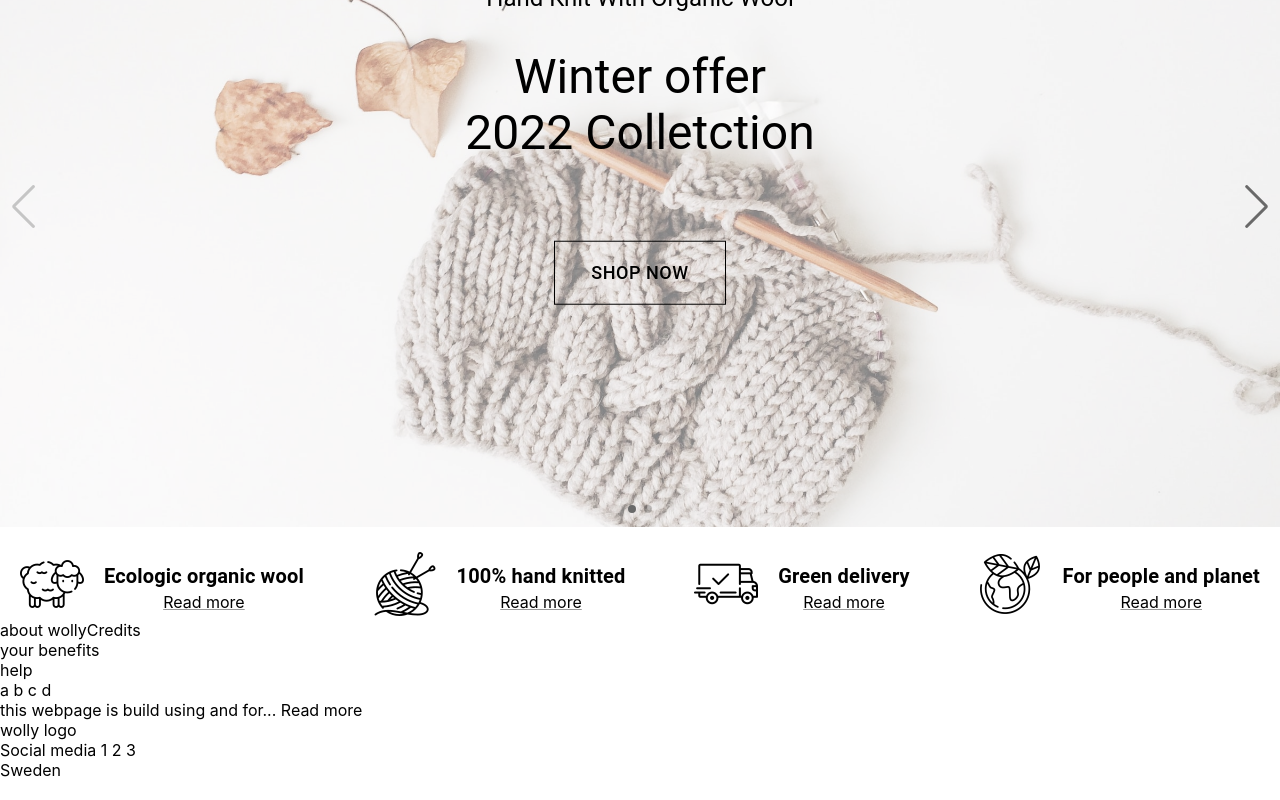
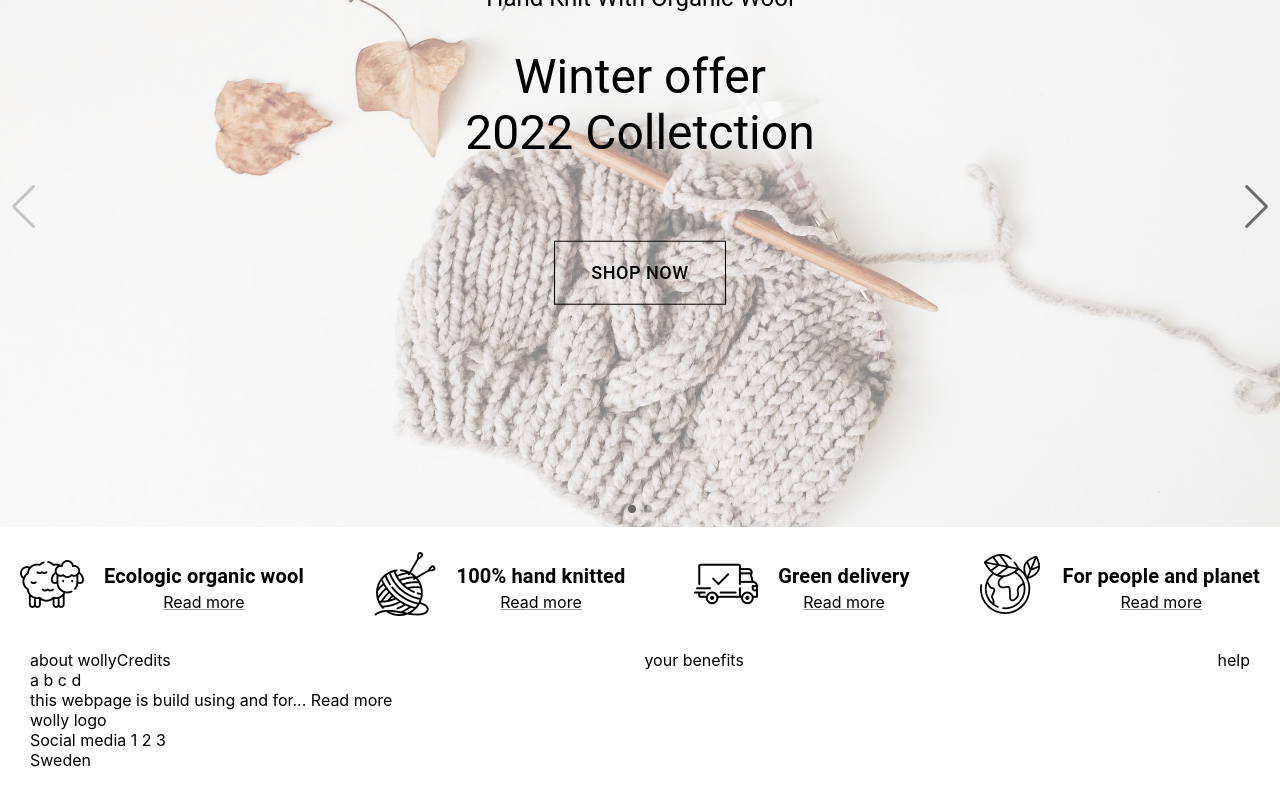
Before and after one commit to GoranAviani/react_web, a React (Create React App) app: page / in a window 1280 px wide. Shown: the part 193-993 px from the top of the page. Built offline with nearby package versions, Linux system fonts and the light colour scheme.

Commit message:
modal improvements

```diff
--- a/src/components/Footer/Footer.css
+++ b/src/components/Footer/Footer.css
@@ -1,2 +1,12 @@
 .Footer {
+    display: flex;
+    flex-direction: column;
+    padding: 30px;
 }
+
+
+.Footer .SiteLinks {
+    display: flex;
+    flex-direction: row;
+    justify-content: space-between;
+}
```
